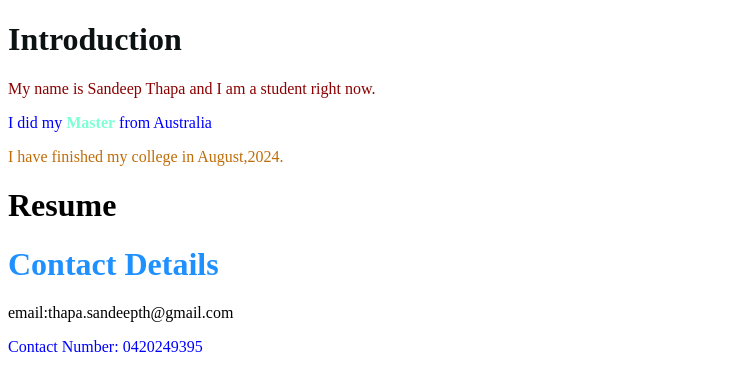
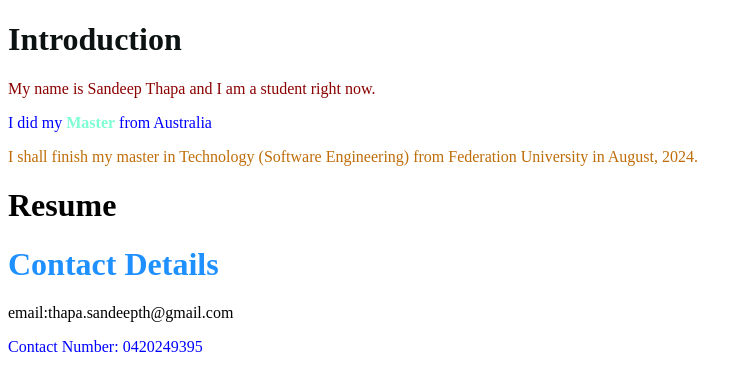
Before and after one commit to thapasandeep/thapasandeep.github.io, a plain HTML site: page index.html in a window 1280 px wide. Shown: the whole page, without its empty margins (0-749 px from the left). Drawn offline with Linux system fonts and the light colour scheme.

Commit message:
update the degree and univesity

```diff
--- a/index.html
+++ b/index.html
@@ -9,7 +9,8 @@
             <h1> Introduction</h1>
             <p style="color: darkred;"> My name is Sandeep Thapa and I am a student right now.</p>
             <p style="color:blue;"> I did my <b style="color:aquamarine;">Master</b> from Australia</p>
-            <p style="color:rgb(191, 109, 9)">I have finished my college in August,2024. </p>
+            <p style="color:rgb(191, 109, 9)">I shall finish my master in Technology
+                (Software Engineering) from Federation University in August, 2024. </p>
         </div>
         <!-- Resume -->
         <div>
```
